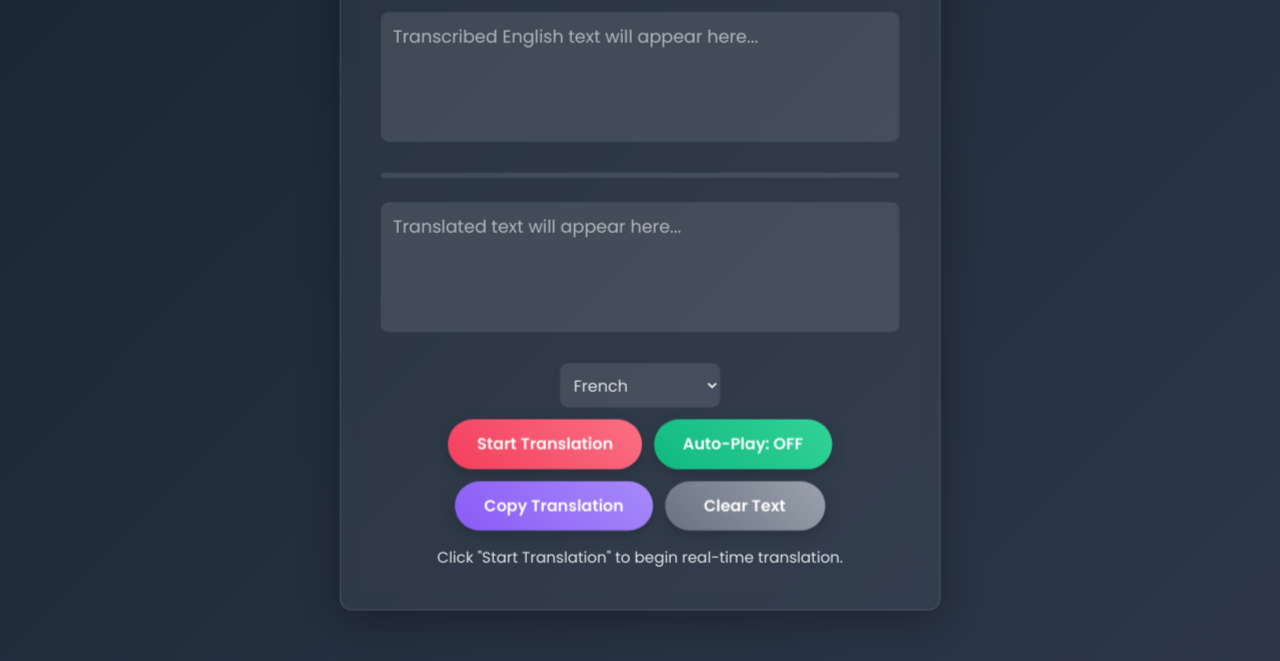
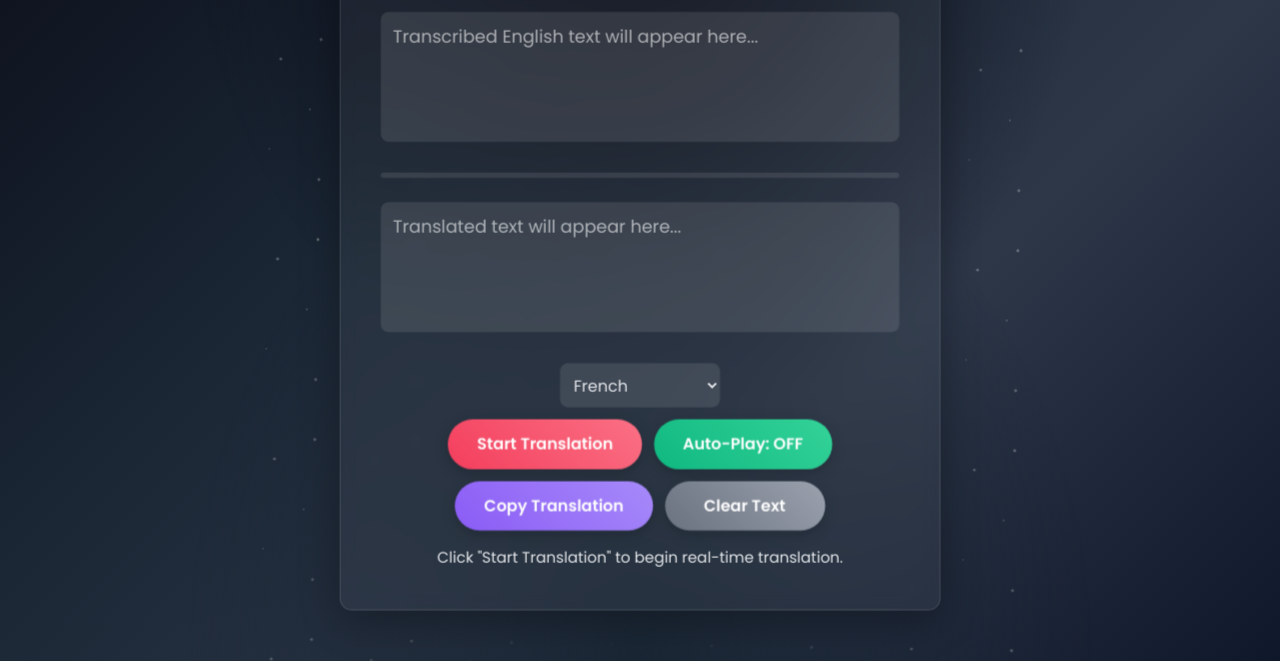
Before and after one commit to Utiqano/Audio-Translator, a plain HTML site: page index.html in a window 1280 px wide. Shown: the part 139-800 px from the top of the page. Drawn offline with nearby package versions, Linux system fonts and the light colour scheme.

Commit message:
Update index.html

```diff
--- a/index.html
+++ b/index.html
@@ -9,7 +9,7 @@
     <style>
         body {
             font-family: 'Poppins', sans-serif;
-            background: linear-gradient(135deg, #1a2634, #2d3748);
+            background: linear-gradient(135deg, #0c0f1a, #1a2634, #2d3748, #0f172a);
             background-attachment: fixed;
             display: flex;
             justify-content: center;
@@ -20,6 +20,37 @@
             box-sizing: border-box;
             overflow-x: hidden;
             position: relative;
+        }
+        body::before {
+            content: '';
+            position: fixed;
+            top: 0;
+            left: 0;
+            width: 100%;
+            height: 100%;
+            background-image:
+                radial-gradient(2px 2px at 20px 30px, #eee, transparent),
+                radial-gradient(2px 2px at 40px 70px, rgba(255,255,255,0.8), transparent),
+                radial-gradient(1px 1px at 90px 40px, #fff, transparent),
+                radial-gradient(1px 1px at 130px 80px, rgba(255,255,255,0.6), transparent),
+                radial-gradient(2px 2px at 160px 30px, #ddd, transparent);
+            background-repeat: repeat;
+            background-size: 200px 100px;
+            animation: starTwinkle 20s linear infinite;
+            opacity: 0.8;
+            z-index: -2;
+        }
+        body::after {
+            content: '';
+            position: fixed;
+            top: 0;
+            left: 0;
+            width: 100%;
+            height: 100%;
+            background:
+                radial-gradient(ellipse at bottom, #1a2634 0%, transparent 50%),
+                radial-gradient(ellipse at top, #0c0f1a 0%, transparent 50%);
+            z-index: -1;
         }
         .particle {
             position: absolute;
@@ -376,8 +407,26 @@
                 transform: translateY(-100px) rotate(720deg) scale(0);
             }
         }
+        @keyframes starTwinkle {
+            0% {
+                transform: translateX(0) translateY(0) rotate(0deg);
+                opacity: 0.8;
+            }
+            33% {
+                transform: translateX(10px) translateY(5px) rotate(120deg);
+                opacity: 0.4;
+            }
+            66% {
+                transform: translateX(-5px) translateY(-10px) rotate(240deg);
+                opacity: 1;
+            }
+            100% {
+                transform: translateX(0) translateY(0) rotate(360deg);
+                opacity: 0.8;
+            }
+        }
         @media (prefers-reduced-motion: reduce) {
-            .container, h1, button, textarea, #status, .illuminate-line::before, .particle, * {
+            .container, h1, button, textarea, #status, .illuminate-line::before, .particle, body::before, * {
                 animation: none;
                 transition: none;
             }
```
